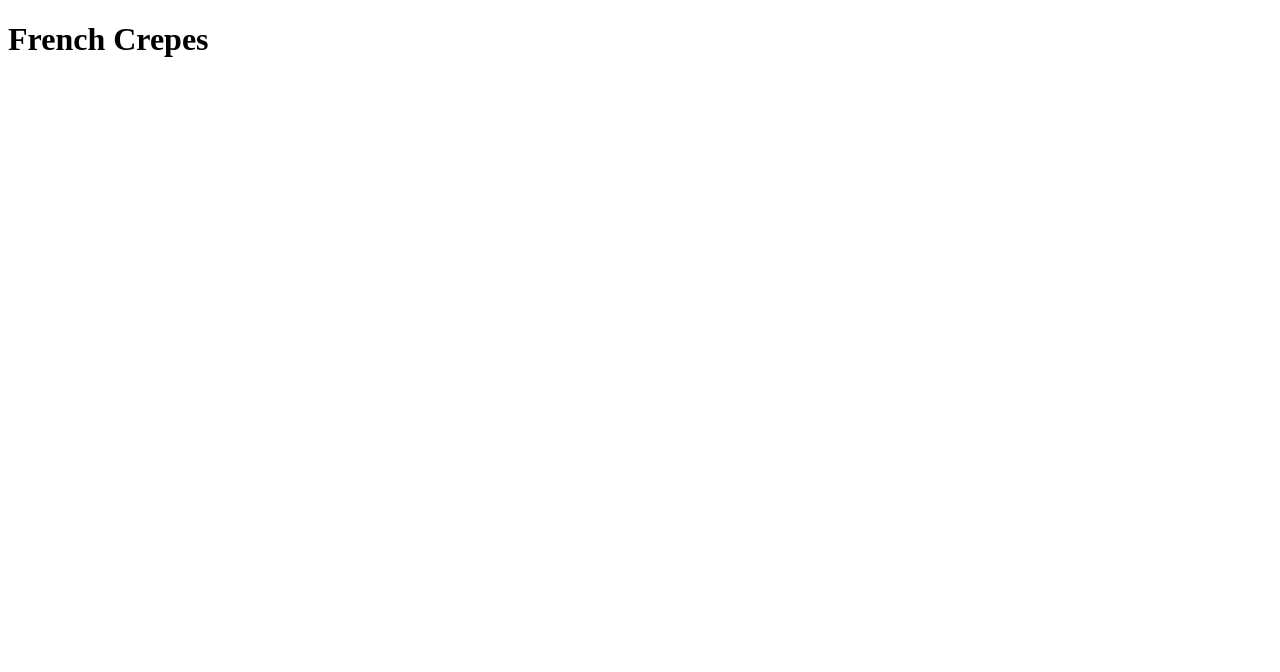
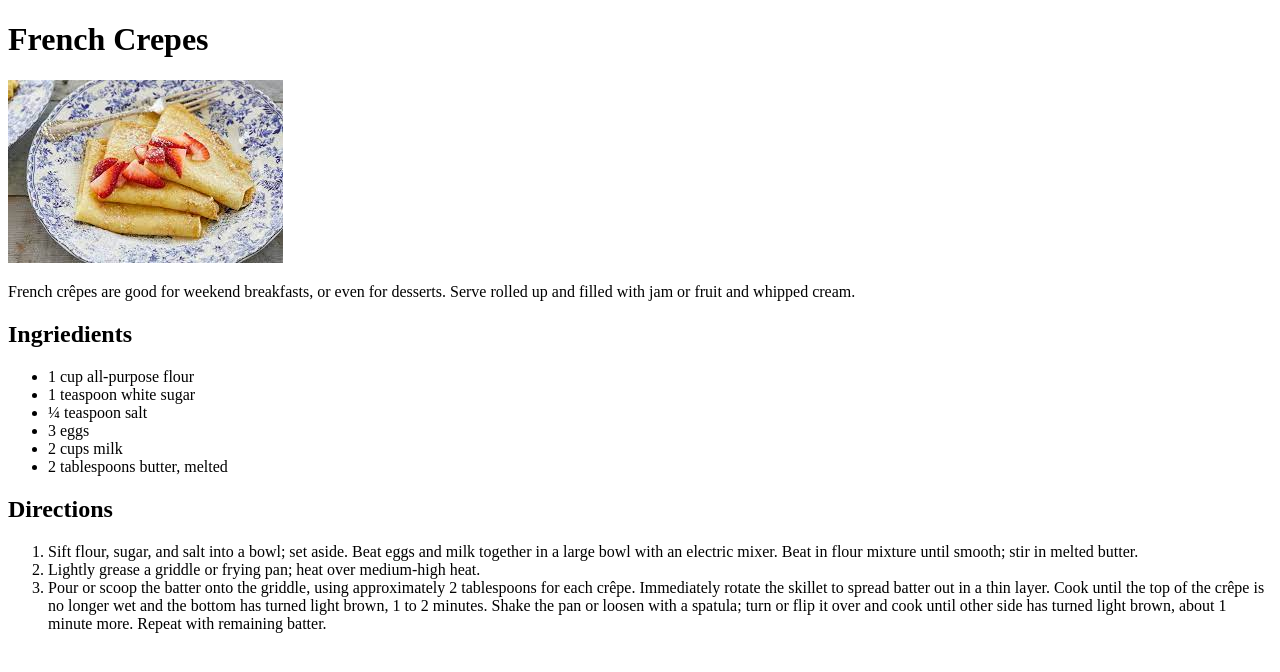
Before and after one commit to jam5ghz/odin-recipes, a plain HTML site: page recipes/French_crepes.html in a window 1280 px wide. Drawn offline with Linux system fonts and the light colour scheme.

Commit message:
Edit French_crepes.html

```diff
--- a/recipes/French_crepes.html
+++ b/recipes/French_crepes.html
@@ -5,6 +5,30 @@
     </head>
     <body>
         <h1>French Crepes</h1>
+        <img src ="../images/crepe.jpeg" alt = "Crepes">
+        <p>French crêpes are good for weekend breakfasts, or even for desserts.
+            Serve rolled up and filled with jam or fruit and whipped cream.</p>
+
+        <h2>Ingriedients</h2>
+        <ul>
+            <li>1 cup all-purpose flour</li>
+            <li>1 teaspoon white sugar</li>
+            <li>¼ teaspoon salt</li>
+            <li>3 eggs</li>
+            <li>2 cups milk</li>
+            <li>2 tablespoons butter, melted</li>
+
+        </ul>
+        <h2>Directions</h2>
+        <ol>
+            <li>Sift flour, sugar, and salt into a bowl; set aside. Beat eggs and milk together in a large bowl with an electric mixer.
+                Beat in flour mixture until smooth; stir in melted butter.</li>
+            <li>Lightly grease a griddle or frying pan; heat over medium-high heat.
+            </li>
+            <li> Pour or scoop the batter onto the griddle, using approximately 2 tablespoons for each crêpe. Immediately rotate the skillet to spread batter out in a thin layer. Cook until the top of the crêpe is no longer wet and the bottom has turned light brown, 1 to 2 minutes. Shake the pan or loosen with a spatula; turn or flip it over and cook until other side has turned light brown, about 1 minute more.
+                Repeat with remaining batter.</li>
+
+        </ol>
     </body>
 
 </html>
```
Also changed, not shown: images/crepe.jpeg (added), images/crepes.webp (added).
